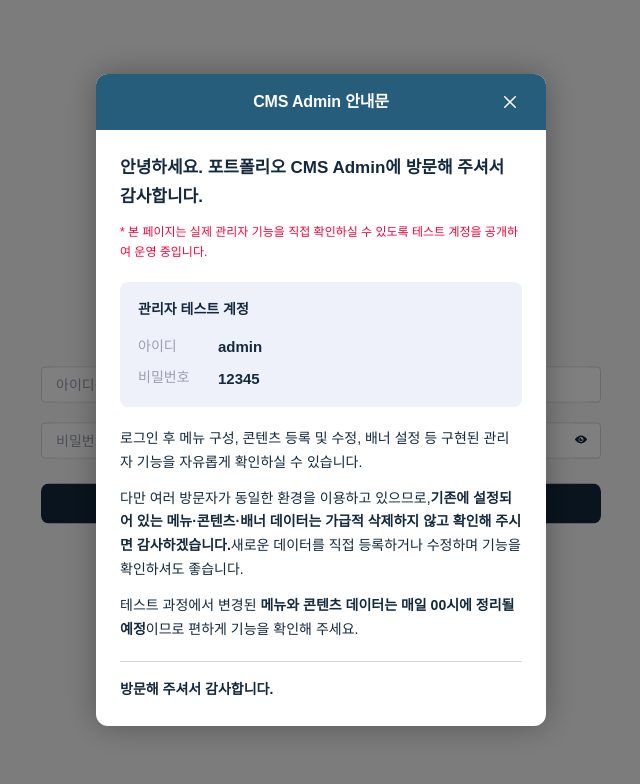
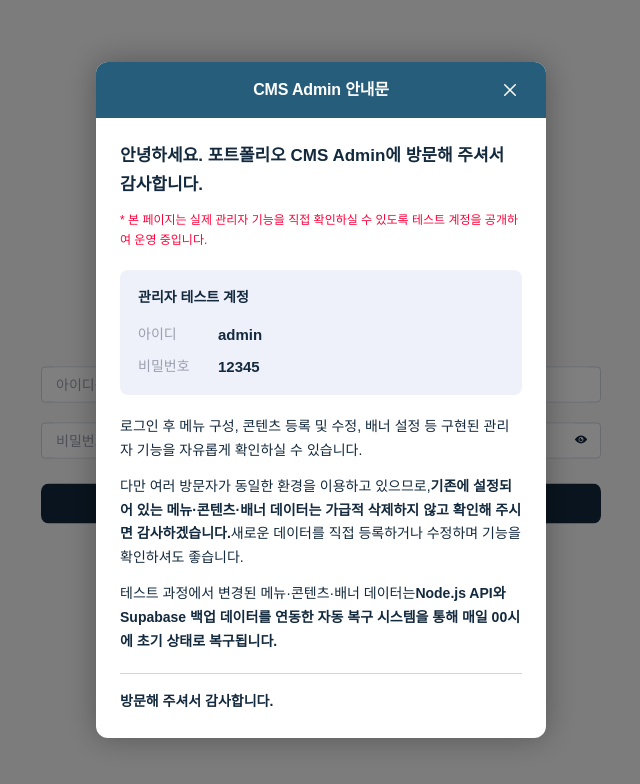
Before and after one commit to shinsungjin95/admin, a React (Vite) app: page /member-login in a window 1280 px wide. Shown: the top 784 px of the page, without its empty margins (319-959 px from the left). Built offline with nearby package versions, Linux system fonts and the light colour scheme; no server answers.

Commit message:
복구  내용 모달 수정

```diff
--- a/src/components/Modal/item/ProjectInformationModal.tsx
+++ b/src/components/Modal/item/ProjectInformationModal.tsx
@@ -79,11 +79,12 @@ const ProjectInformationModal = ({
                             새로운 데이터를 직접 등록하거나 수정하며 기능을
                             확인하셔도 좋습니다.
                         </p>
-
                         <p>
-                            테스트 과정에서 변경된
-                            <strong> 메뉴와 콘텐츠 데이터는 매일 00시에 정리될 예정</strong>
-                            이므로 편하게 기능을 확인해 주세요.
+                            테스트 과정에서 변경된 메뉴·콘텐츠·배너 데이터는
+                            <strong>
+                                Node.js API와 Supabase 백업 데이터를 연동한 자동 복구 시스템을 통해
+                                매일 00시에 초기 상태로 복구됩니다.
+                            </strong>
                         </p>
                     </div>
 
```
